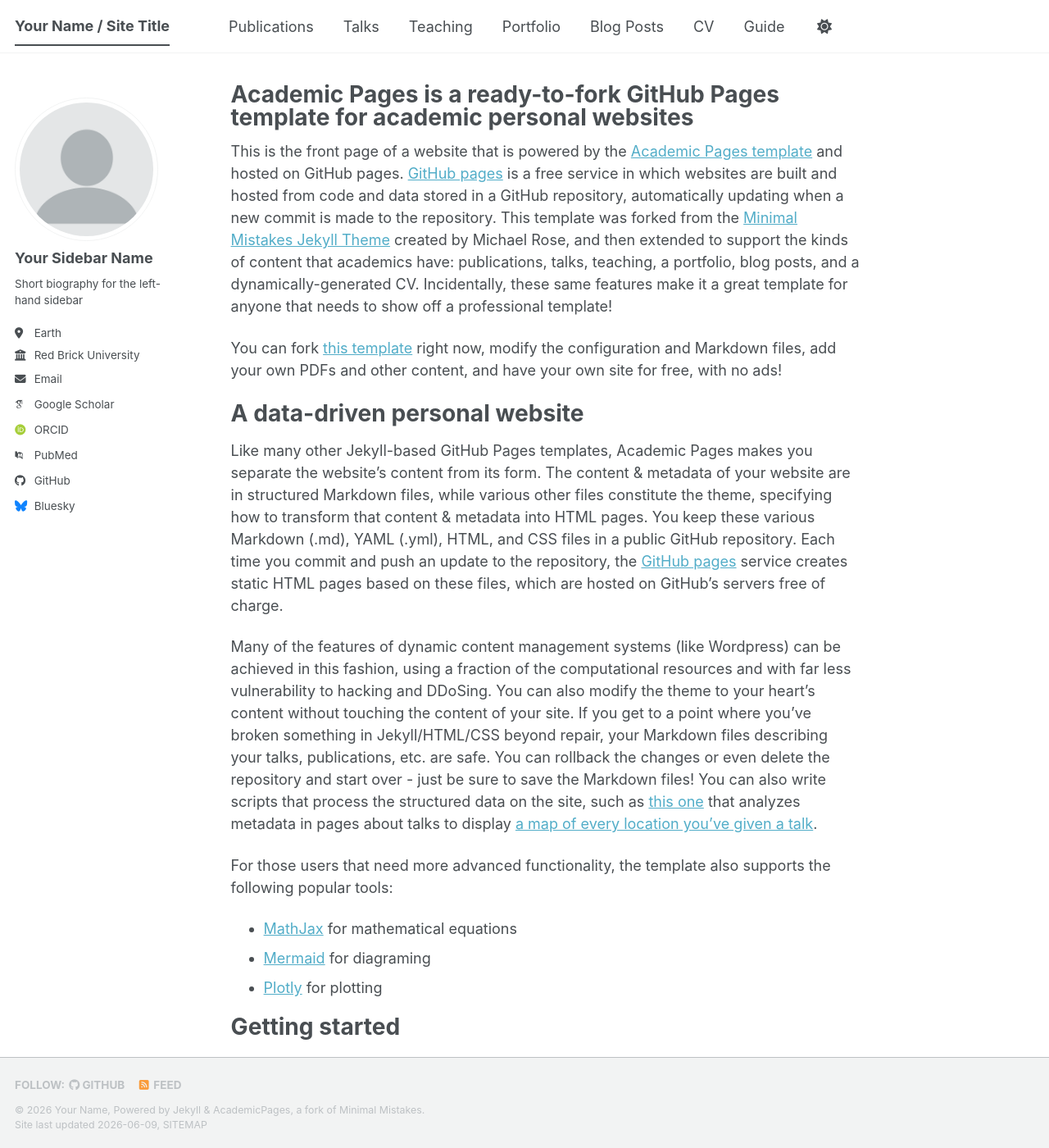
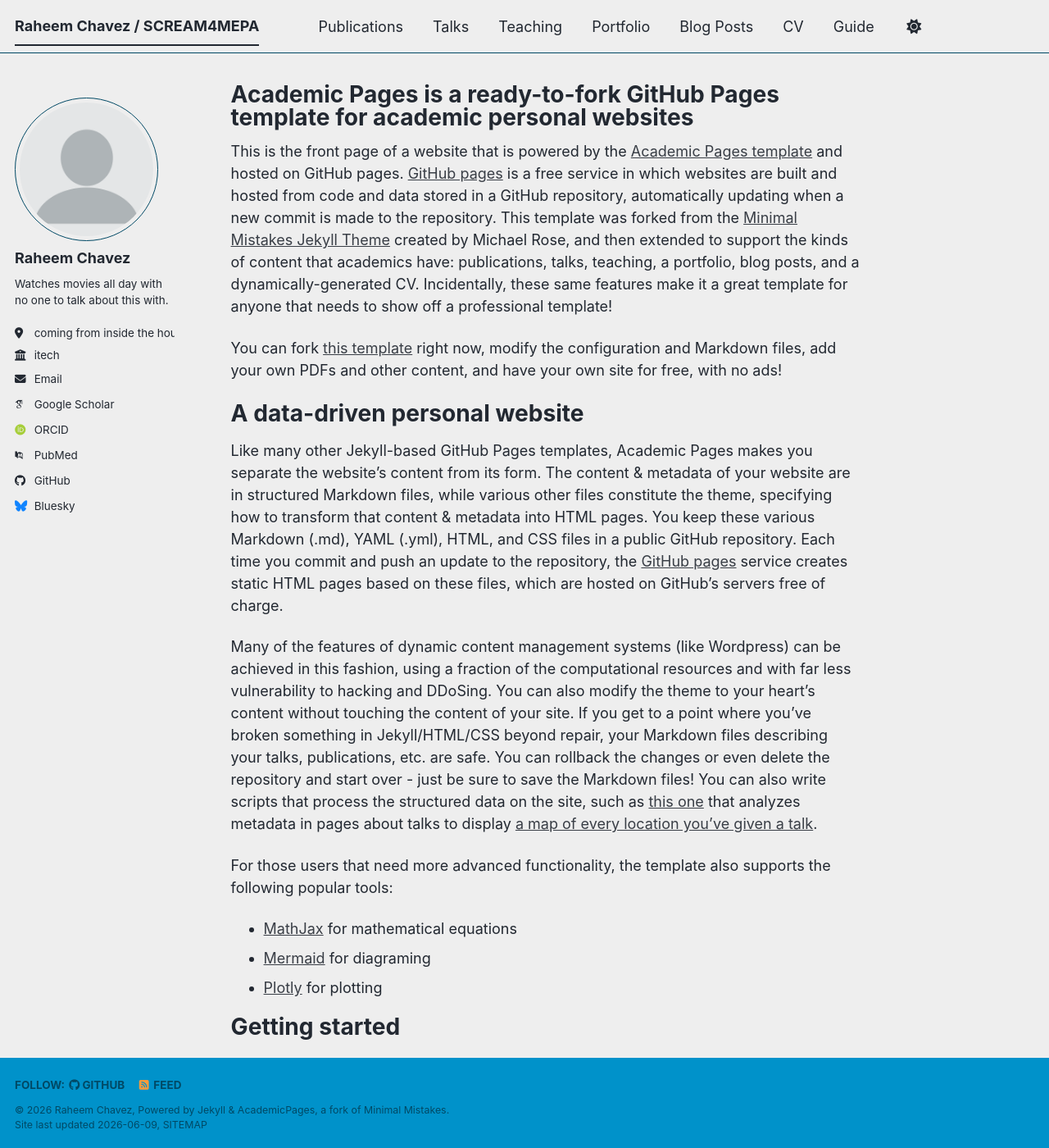
Before and after one commit to raheemchavez90/raheemchavez90.github.com, a Jekyll site: the page built from _pages/about.md, in a window 1280 px wide and 1400 px high. Shown: the whole window at 82% size. Built offline with Jekyll 4.4.1, drawn with Linux system fonts in a browser that asks for light colours; some web fonts are replaced; a script bundle is joined from its source files by our own code; library files that are not in the unit come from our copies.

Commit message:
Update _config.yml

```diff
--- a/_config.yml
+++ b/_config.yml
@@ -8,15 +8,15 @@
 
 # Basic Site Settings
 locale                   : "en-US"
-site_theme               : "default" # The available themes options are "default", "air", "sunrise", "mint", "dirt" and "contrast"
-title                    : "Your Name / Site Title"
+site_theme               : "air" # The available themes options are "default", "air", "sunrise", "mint", "dirt" and "contrast"
+title                    : "Raheem Chavez / SCREAM4MEPA"
 title_separator          : "-"
-name                     : &name "Your Name"
-description              : &description "Your Name's academic portfolio"   # Update this with a general description of your site, this is the default if not overridden by a page
+name                     : &name Raheem Chavez
+description              : &description "HORROR MOVIE RECAPS"   # Update this with a general description of your site, this is the default if not overridden by a page
 url                      : https://raheemchavez90.github.io # The base hostname & protocol for your site e.g. "https://[your GitHub username].github.io",
                                                            # or if you already have some other page hosted on Github then use "https://[your GitHub username].github.io/[Your Repo Name]"
 baseurl                  : "" # the subpath of your site, e.g. "/blog"
-repository               : "academicpages/academicpages.github.io"
+repository               : "raheemchave90/raheemchavez90.github.io"
 
 # Site Author - The following control what appear as part of the author content on the side bar.
 #               If a field is blank the icon and link will not appear, otherwise it will be shown.
@@ -24,13 +24,13 @@ repository               : "academicpages/academicpages.github.io"
 author:
   # Biographic information
   avatar           : "profile.png"
-  name             : "Your Sidebar Name"
-  pronouns         : # example: "she/her"
-  bio              : "Short biography for the left-hand sidebar"
-  location         : "Earth"
-  employer         : "Red Brick University"
+  name             : "Raheem Chavez"
+  pronouns         : # example: "he/him"
+  bio              : "Watches movies all day with no one to talk about this with."
+  location         : "coming from inside the house"
+  employer         : "itech"
   uri              : # URL
-  email            : "none@example.org"
+  email            : "Raheemchavez90@gmail.com"
 
   # Academic websites
   academia         : # URL
@@ -64,7 +64,7 @@ author:
   goodreads        : # Username
   google_plus      : # Username
   keybase          : # Username
-  instagram        : # Username
+  instagram        : # scream4mepa
   lastfm           : # Username
   linkedin         : # Username
   mastodon         : # URL
```
